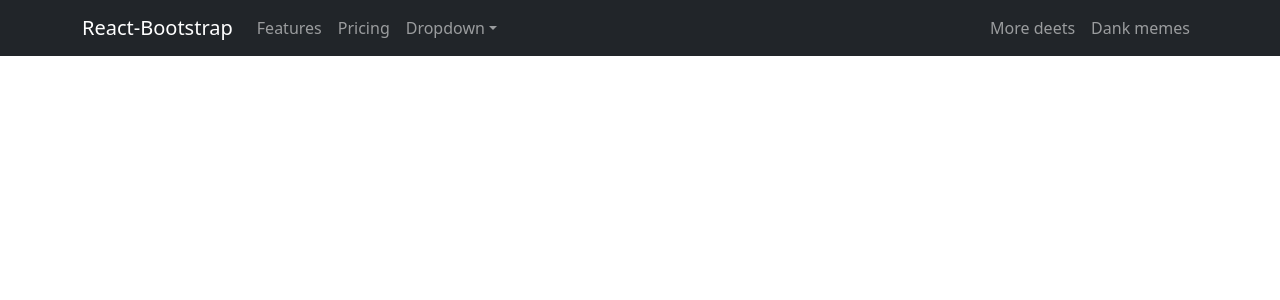
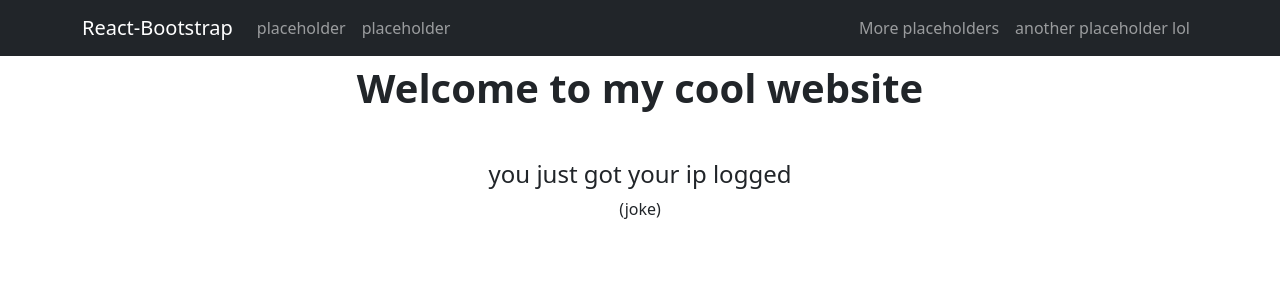
Before and after one commit to IntroJoul/learning-next, a Next.js app in the folder my-app/: page / in a window 1280 px wide. Shown: the top 300 px of the page. Built offline with nearby package versions, Linux system fonts and the light colour scheme.

Commit message:
temporary

```diff
--- a/my-app/components/Navbar.js
+++ b/my-app/components/Navbar.js
@@ -13,24 +13,13 @@ export default function Navbar() {
         <BoostrapNavbar.Toggle aria-controls="responsive-BoostrapNavbar-nav" />
         <BoostrapNavbar.Collapse id="responsive-BoostrapNavbar-nav">
           <Nav className="me-auto">
-            <Nav.Link href="#features">Features</Nav.Link>
-            <Nav.Link href="#pricing">Pricing</Nav.Link>
-            <NavDropdown title="Dropdown" id="collasible-nav-dropdown">
-              <NavDropdown.Item href="#action/3.1">Action</NavDropdown.Item>
-              <NavDropdown.Item href="#action/3.2">
-                Another action
-              </NavDropdown.Item>
-              <NavDropdown.Item href="#action/3.3">Something</NavDropdown.Item>
-              <NavDropdown.Divider />
-              <NavDropdown.Item href="#action/3.4">
-                Separated link
-              </NavDropdown.Item>
-            </NavDropdown>
+            <Nav.Link href="#features">placeholder</Nav.Link>
+            <Nav.Link href="#pricing">placeholder</Nav.Link>
           </Nav>
           <Nav>
-            <Nav.Link href="#deets">More deets</Nav.Link>
+            <Nav.Link href="#deets">More placeholders</Nav.Link>
             <Nav.Link eventKey={2} href="#memes">
-              Dank memes
+              another placeholder lol
             </Nav.Link>
           </Nav>
         </BoostrapNavbar.Collapse>
--- a/my-app/pages/index.js
+++ b/my-app/pages/index.js
@@ -6,12 +6,16 @@ export default function Home() {
   return (
     <>
       <Head>
-        <title>Create Next App</title>
-        <meta name="description" content="Generated by create next app" />
+        <title>The cool website</title>
+        <meta name="description" content="The coolest website" />
         <link rel="icon" href="/favicon.ico" />
       </Head>
 
       <Navbar />
+
+      <p className="text-center h1 mt-2 fw-bold">Welcome to my cool website</p>
+      <p className="text-center h4 mt-5">you just got your ip logged</p>
+      <p className="text-center fw-light">(joke)</p>
     </>
   );
 }
```
